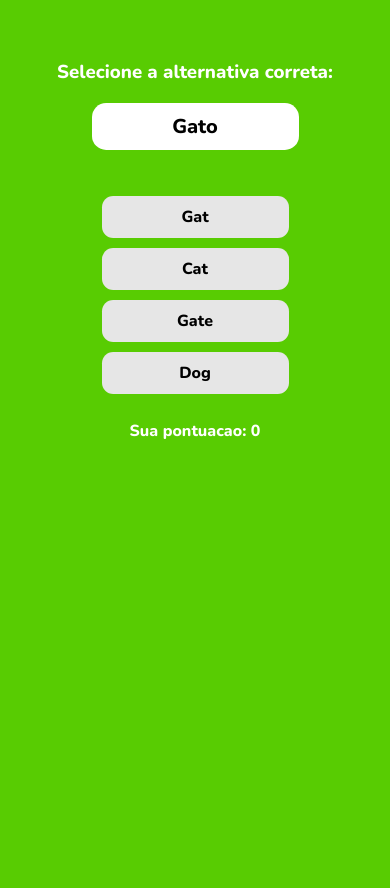
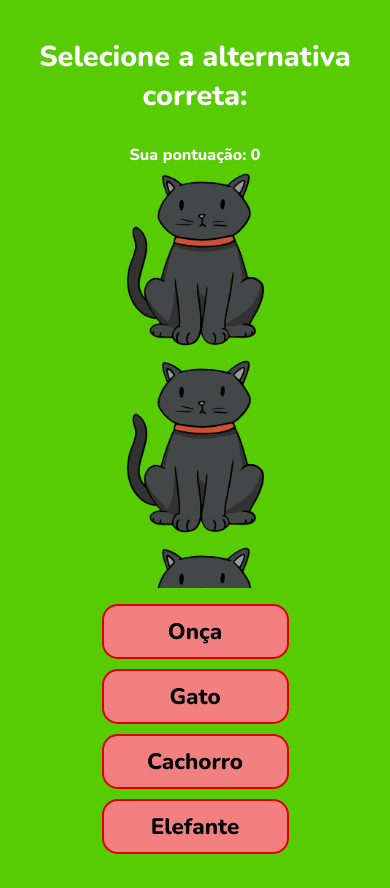
Before and after one commit to WalterSiqueira/DeyAulas, a PHP site: page /Views/Quiz/index.php in a window 390 px wide. Before the commit the page ends 439 px from the top, so only its background shows below. Run offline with PHP 8.4, Linux system fonts and the light colour scheme.

Commit message:
quiz - falta imagem de fundo e css responsivo

```diff
--- a/Public/Quiz/script.js
+++ b/Public/Quiz/script.js
@@ -1,24 +1,26 @@
 let perguntas = [
   {
     titulo: 'Gato',
-	alternativas: ['Gat','Cat','Gate','Dog'],
+    imagem: '../../Public/Img/Quiz/gato.png',
+    alternativas: ['Onça', 'Gato', 'Cachorro', 'Elefante'],
     correta: 1
   },
   {
     titulo: 'Fire',
-	alternativas: ['Fogo','Agua','Terra','Ar'],
+    imagem: '../../Public/Img/Quiz/fogo.png',
+    alternativas: ['Fogo', 'Agua', 'Terra', 'Ar'],
     correta: 0
   },
   {
     titulo: 'Bird',
-	alternativas: ['Gato','Urubu','Pombo','Passaro'],
+    imagem: '../../Public/Img/Quiz/passaro.png',
+    alternativas: ['Gato', 'Urubu', 'Pombo', 'Passaro'],
     correta: 3
   }
-]
+];
 
 let app = {
   start: function(){
-
     this.Atualpos = 0;
     this.Totalpontos = 0;
 
@@ -26,8 +28,8 @@ start: function(){
     alts.forEach((element,index)=>{
       element.addEventListener('click', ()=>{
         this.checaResposta(index);
-		})
-	})
+      });
+    });
     this.atualizaPontos();
     app.mostraquestao(perguntas[this.Atualpos]);
   },
@@ -35,14 +37,14 @@ start: function(){
   mostraquestao: function(q){
     this.qatual = q;
     // mostrando o titulo
-	let titleDiv = document.getElementById('titulo');
-	titleDiv.textContent = q.titulo;
     // mostrando as alternativas
     let alts = document.querySelectorAll('.alternativa');
     alts.forEach(function(element,index){
       element.textContent = q.alternativas[index];
-	})
-
+    });
+    // mostrando a imagem
+    let imageDiv = document.getElementById('imagem');
+    imageDiv.style.backgroundImage = `url(${q.imagem})`;
   },
 
   Proximaperg: function(){
@@ -54,12 +56,12 @@ Proximaperg: function(){
 
   checaResposta: function(user){
     if(this.qatual.correta == user){
-		console.log("Correta")
+      console.log("Correta");
       this.Totalpontos++;
       this.mostraresposta(true);
     }
     else{
-		console.log("Errada")
+      console.log("Errada");
       this.mostraresposta(false);
     }
     this.atualizaPontos();
@@ -69,7 +71,7 @@ checaResposta: function(user){
 
   atualizaPontos: function(){
       let scoreDiv = document.getElementById('pontos');
-    scoreDiv.textContent = `Sua pontuacao: ${this.Totalpontos}`;
+      scoreDiv.textContent = `Sua pontuação: ${this.Totalpontos}`;
   },
 
   mostraresposta: function (correto) {
@@ -90,8 +92,6 @@ mostraresposta: function (correto) {
       }
       resultDiv.textContent = result;
     }
-
-
-}
+};
 
 app.start();
--- a/Public/Quiz/style.css
+++ b/Public/Quiz/style.css
@@ -6,7 +6,6 @@ body {
 }
 
 #wrapper {
-    margin-top: 40px;
     width: 100%;
     display: flex;
     flex-direction: column;
@@ -20,6 +19,7 @@ body {
 
 h3{
     color: white;
+    font-size: 1.8em;
 }
 
 
@@ -27,21 +27,21 @@ ul {
     padding: 0px;
 }
 
-#titulo {
-    font-size: 20px;
-    font-weight: bold;
-    background: white;
-    padding: 10px;
-    border-radius: 1cap;
-    margin-bottom: 30px;
+#imagem {
+    width: 35%;
+    height: 50vh;
+    background-size: 100%;
 }
 
 .alternativa {
     list-style-type: none;
     margin-bottom: 10px;
     padding: 10px;
-    background: #E6E6E6;
+    background: #F28080;
+    background-repeat: no-repeat;
+    border: solid #DD0000 2px;
     border-radius: 1cap;
+    font-size: 1.4em;
 }
 
 .alternativa:hover {
--- a/Views/Quiz/index.php
+++ b/Views/Quiz/index.php
@@ -4,11 +4,11 @@
 	<!-- Tags Meta -->
 	<meta charset="utf-8">
     <meta name="viewport" content="width=device-width">
-    <meta name="description" content="Javascript Duolingo">
+    <meta name="description" content="Quiz - Acerte o nome">
     <!-- Configuração do favicon -->
     <link rel="icon" type="image/x-icon" href="favic.ico">
     <!-- Título na guia do navegador -->
-    <title>Javascript Duolingo</title>
+    <title>Quiz - Acerte o nome!</title>
     <!-- Google Fonts -->
     <link rel="preconnect" href="https://fonts.googleapis.com">
     <link rel="preconnect" href="https://fonts.gstatic.com" crossorigin>
@@ -19,7 +19,9 @@
 <body>
 	<div id="wrapper">
 		<h3>Selecione a alternativa correta:</h3>
-		<div id="titulo"></div>
+		<div id="result"></div>
+		<div id="pontos"></div>
+		<div id="imagem"></div>
 
 		<ul>
 			<li class="alternativa"></li>
@@ -27,8 +29,6 @@
 			<li class="alternativa"></li>
 			<li class="alternativa"></li>
 		</ul>
-		<div id="result"></div>
-		<div id="pontos"></div>
 	</div>
 	<script type="text/javascript" src="../../Public/Quiz/script.js"></script>
 
```
Also changed, not shown: Public/Img/Quiz/fogo.png (added), Public/Img/Quiz/gato.png (added), Public/Img/Quiz/passaro.png (added). Lines whose indentation alone changed are shown as unchanged.
